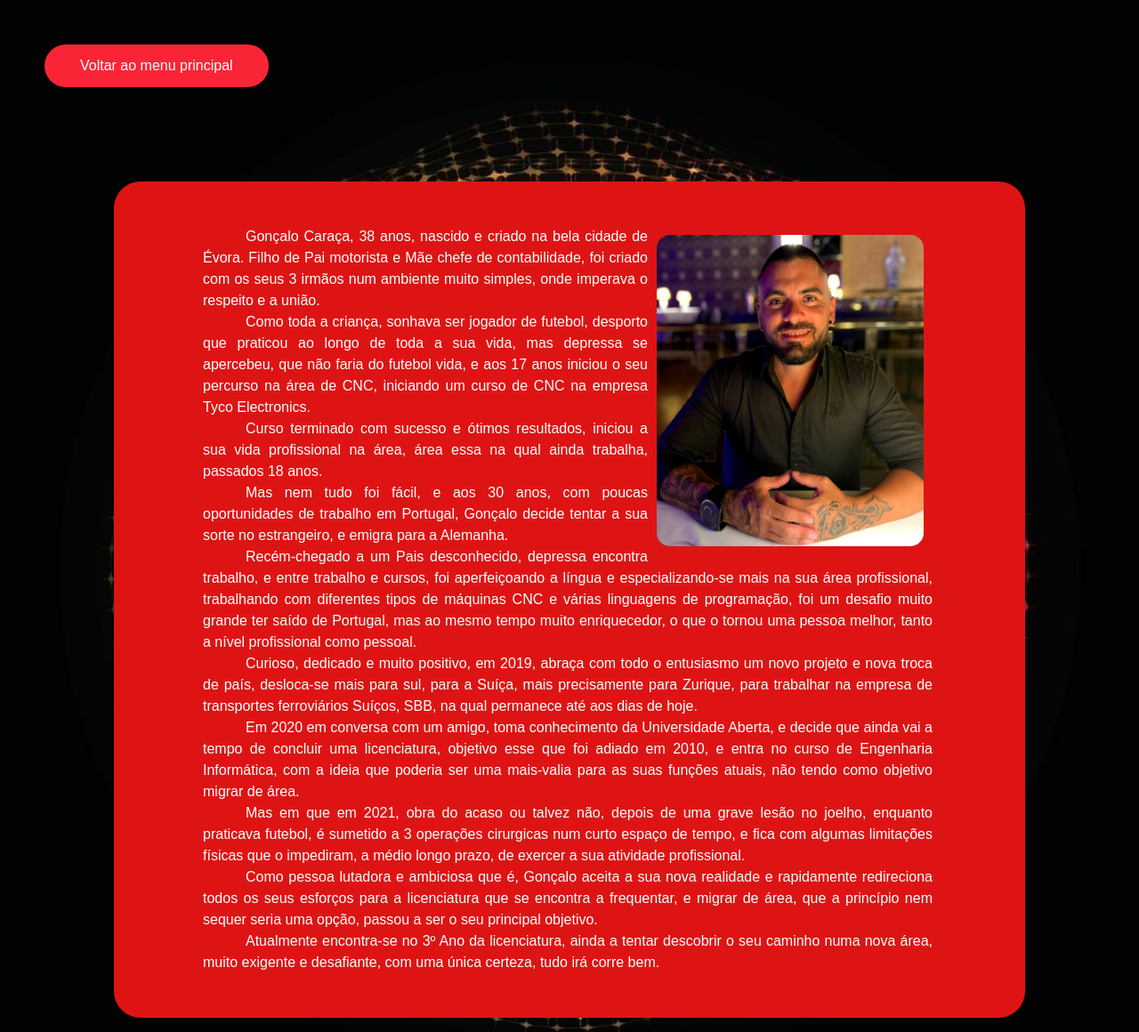
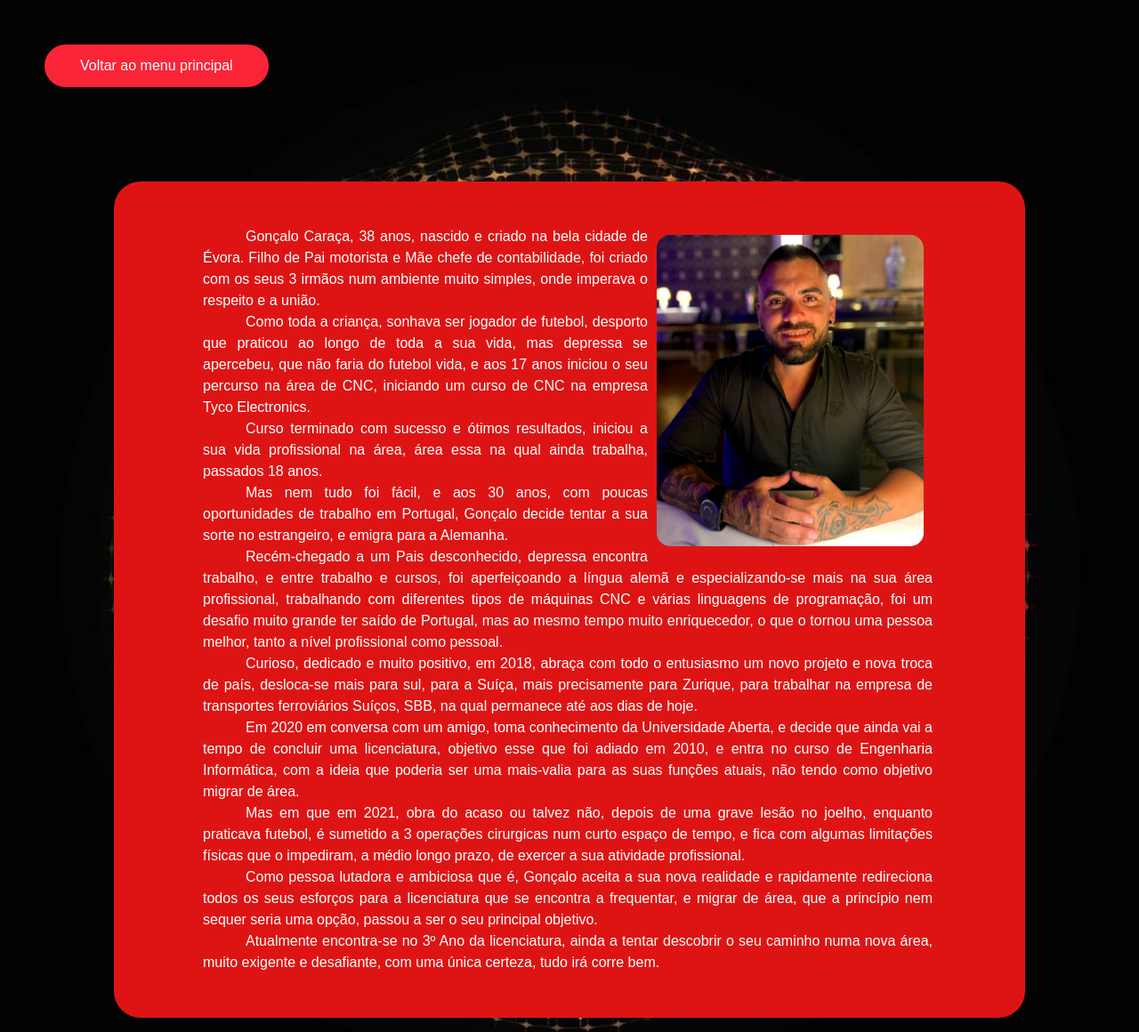
Before and after one commit to Goncaloc29/cypher, a plain HTML site: page sobre.html in a window 1280 px wide. Shown: the top 1160 px of the page at 89% size. Drawn offline with Linux system fonts and the light colour scheme.

Commit message:
update Sobre

```diff
--- a/sobre.html
+++ b/sobre.html
@@ -49,7 +49,7 @@
                         <p1>
                             Recém-chegado a um Pais desconhecido,
                             depressa encontra trabalho, e
-                            entre trabalho e cursos, foi aperfeiçoando a língua e especializando-se mais na sua área
+                            entre trabalho e cursos, foi aperfeiçoando a língua alemã e especializando-se mais na sua área
                             profissional, trabalhando com
                             diferentes tipos de máquinas CNC e várias linguagens de programação, foi um desafio muito
                             grande ter saído de Portugal,
@@ -58,7 +58,7 @@
                         </p1>
                         <br />
                         <p1>
-                            Curioso, dedicado e muito positivo, em 2019, abraça com todo o entusiasmo um novo projeto e
+                            Curioso, dedicado e muito positivo, em 2018, abraça com todo o entusiasmo um novo projeto e
                             nova troca de país,
                             desloca-se mais para sul, para a Suíça, mais precisamente para Zurique, para trabalhar na
                             empresa de transportes
```
